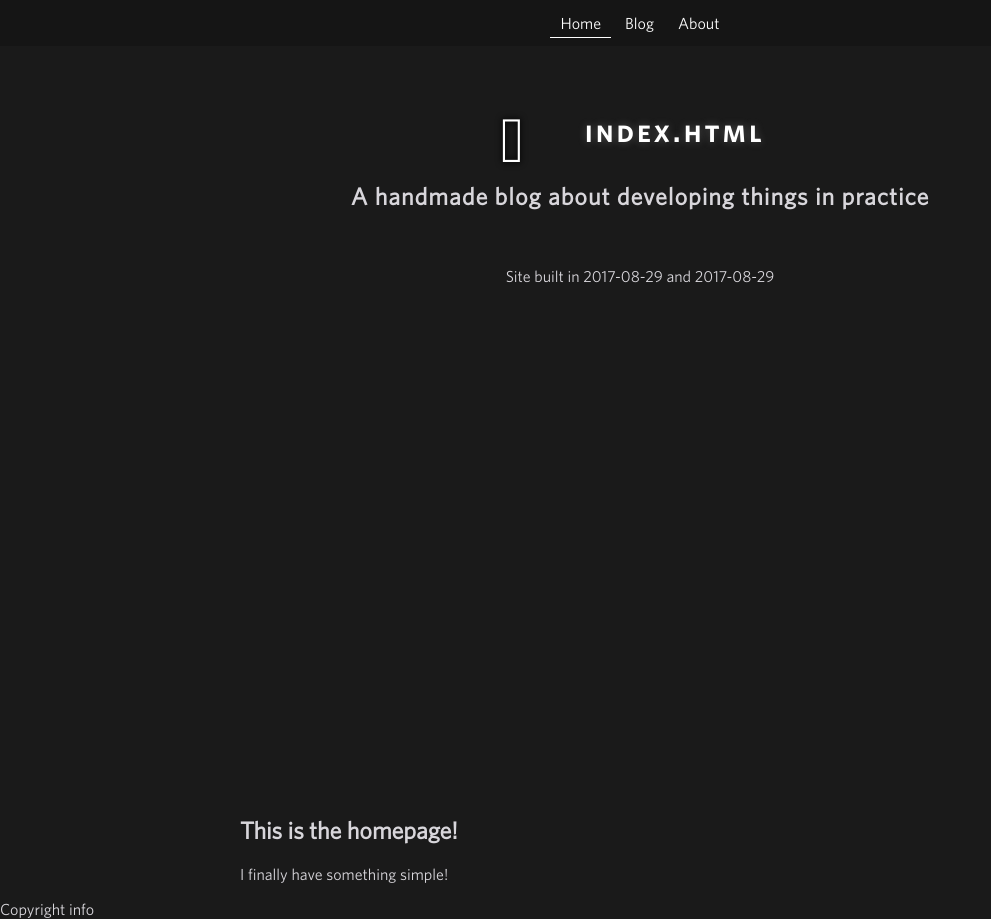
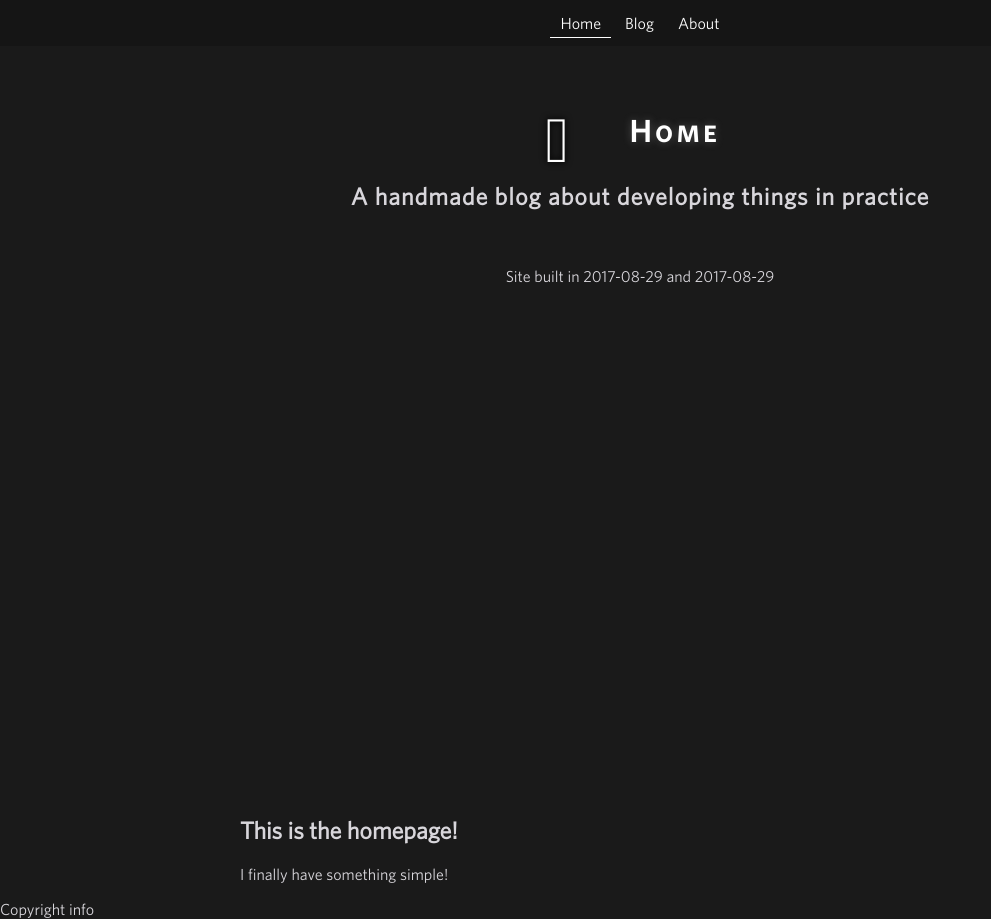
Before and after one commit to GuilhermeRossato/guilhermerossato.github.io, a Jekyll site: the page built from index.html, in a window 1280 px wide. Shown: the whole page, without its empty margins (0-991 px from the left). Built offline with Jekyll 4.4.1, drawn with Linux system fonts in a browser that asks for light colours; Markdown is read by kramdown in place of the engine named in the settings.

Commit message:
Changed liquid tag to request for page title
Instead of page name, which was returning the filename

```diff
--- a/_includes/header.html
+++ b/_includes/header.html
@@ -5,7 +5,7 @@
 						<span>&#xEB3D;</span>
 						<span>&#xEB3D;</span>
 					</span>
-					<span class="title">{{ page.name }}</span>
+					<span class="title">{{ page.title }}</span>
 				</h1>
 				<h2>A handmade blog about <div class="conditional-break-1"></div>developing things in practice</h2>
 			</header>
--- a/_layouts/home.html
+++ b/_layouts/home.html
@@ -7,7 +7,7 @@ layout: home
 		<meta http-equiv="Content-Type" content="text/html; charset=UTF-8">
 		<meta http-equiv="X-UA-Compatible" content="chrome=1">
 		<meta name="viewport" content="width=device-width, initial-scale=1">
-		<title>Guilherme Rossato - Unnamed</title>
+		<title>Guilherme Rossato - {{ page.title }}</title>
 		<link href="https://fonts.googleapis.com/icon?family=Material+Icons" rel="stylesheet">
 {% for style in site.static_files %}{% if style.path contains 'style/global/' %}		<link rel="stylesheet" href="{{ site.baseurl }}{{ style.path }}">
 {% endif %}{% endfor %}{% for script in site.static_files %}{% if script.path contains 'script/blog/' %}		<script type="text/javascript" src="{{ site.baseurl }}{{ script.path }}"></script>
```
